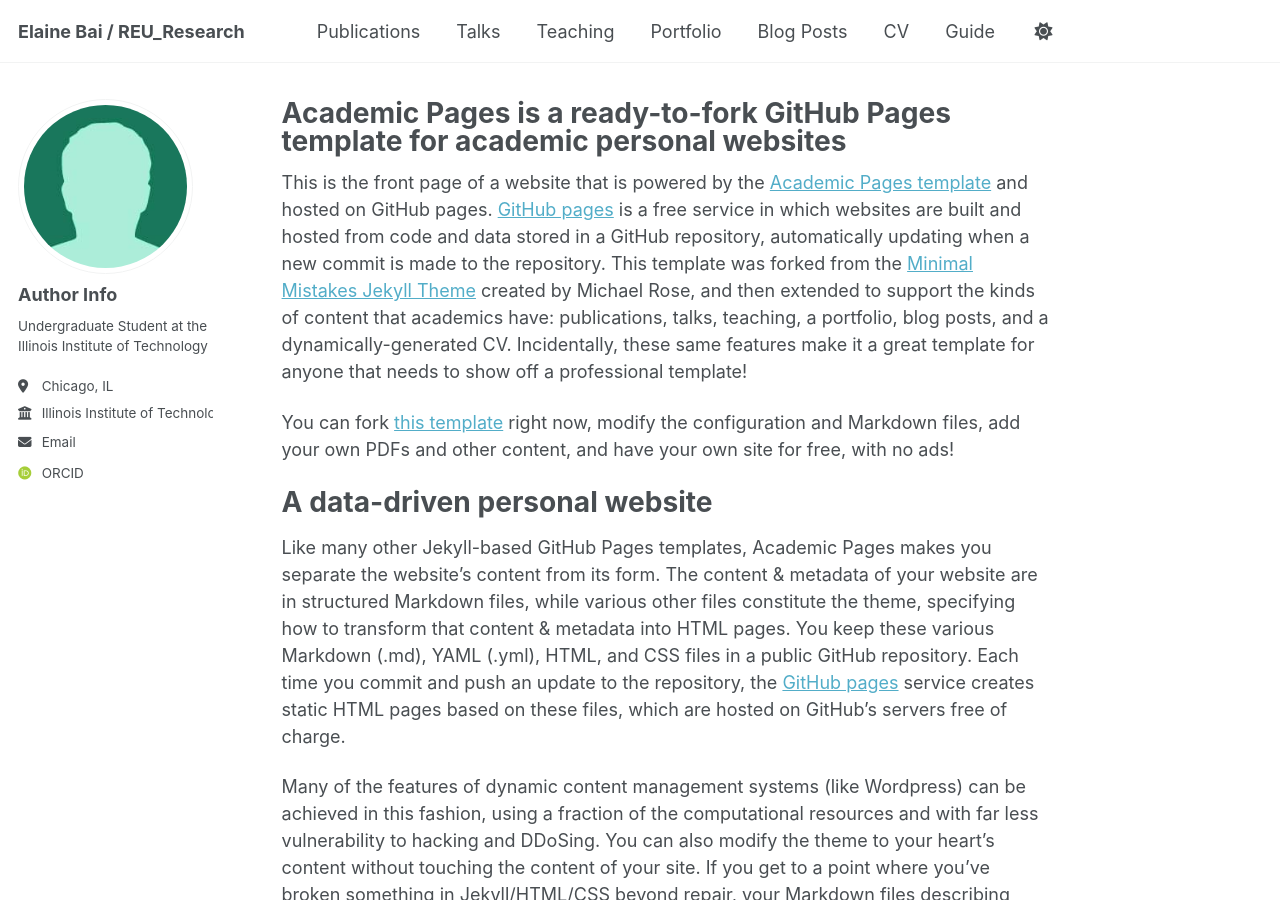
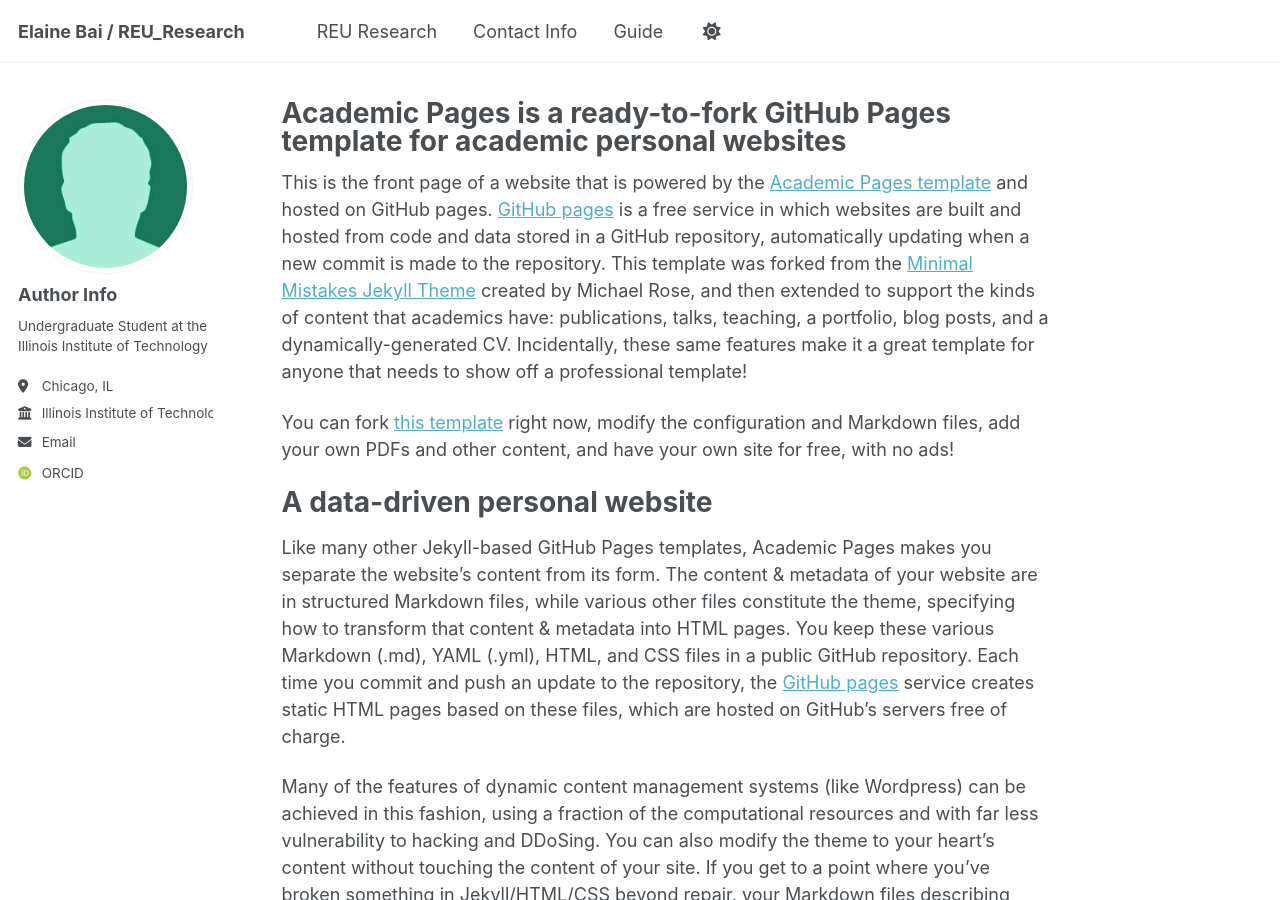
Before and after one commit to laastera727/webpage, a Jekyll site: the page built from _pages/about.md, in a window 1280 px wide and 900 px high. Built offline with Jekyll 4.4.1, drawn with Linux system fonts in a browser that asks for light colours; some web fonts are replaced; a script that is not in the unit is left out.

Commit message:
Update navigation.yml

```diff
--- a/_data/navigation.yml
+++ b/_data/navigation.yml
@@ -8,23 +8,23 @@
 #      Markdown formatted page while the second is generated using JSON.
 
 main:
-  - title: "Publications"
-    url: /publications/
+  - title: "REU Research"
+    url: /reu_research/
 
-  - title: "Talks"
-    url: /talks/
+  - title: "Contact Info"
+    url: /contact/
 
-  - title: "Teaching"
-    url: /teaching/
+  #- title: "Teaching"
+  #  url: /teaching/
 
-  - title: "Portfolio"
-    url: /portfolio/
+  #- title: "Portfolio"
+  #  url: /portfolio/
 
-  - title: "Blog Posts"
-    url: /year-archive/
+  #- title: "Blog Posts"
+   # url: /year-archive/
 
-  - title: "CV"
-    url: /cv/
+  #- title: "CV"
+    #url: /cv/
 
   # - title: "CV"
   #   url: /cv-json/
```
